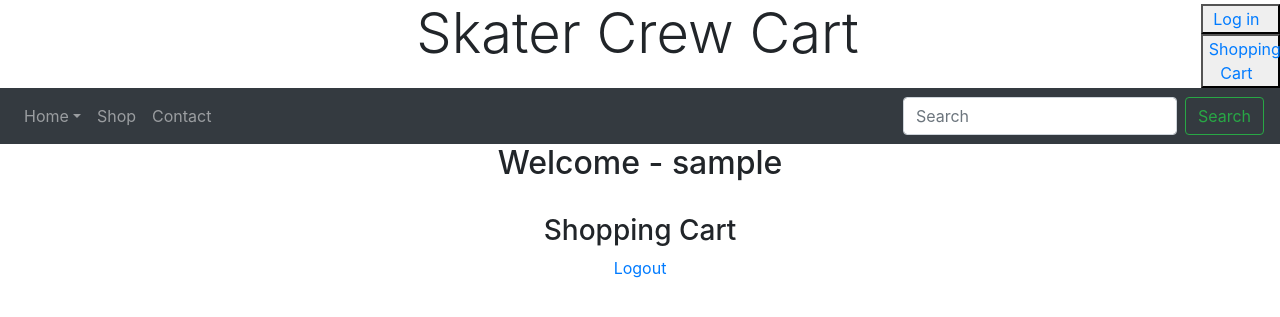
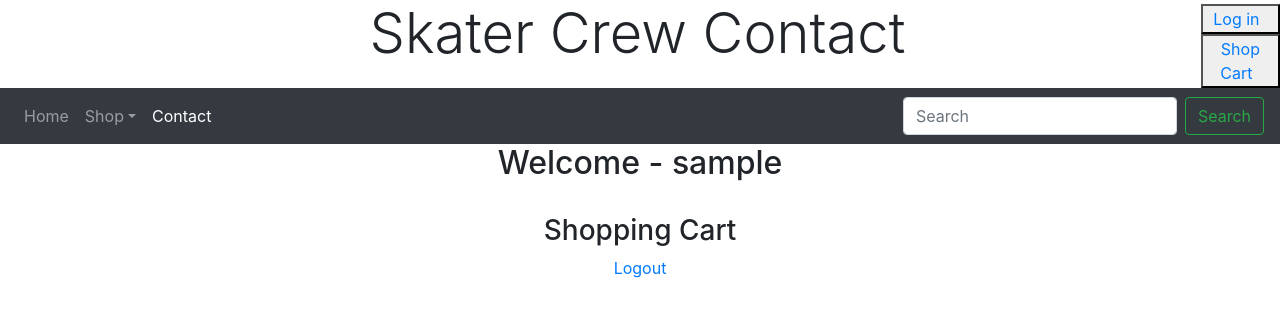
Before and after one commit to JordanAlbayrak/SkateboardingShop, a PHP site: page /entry.php in a window 1280 px wide. Shown: the top 317 px of the page. Run offline with PHP 8.4, Linux system fonts and the light colour scheme; the visitor is signed in with stand-in values (Sample User, id 1); some libraries are stand-ins or nearby versions.

Commit message:
Update some links small changes

```diff
--- a/skateshop/dbConection_Login_Registration/entry.php
+++ b/skateshop/dbConection_Login_Registration/entry.php
@@ -7,20 +7,20 @@ if (!isset($_SESSION["username"])) {
 <!DOCTYPE html>
 <html lang="en">
 <head>
-    <meta charset="UTF-8">
+    <meta charset="UrTF-8">
     <title>Skaters Crew</title>
     <link rel="stylesheet" href="https://cdn.rawgit.com/twbs/bootstrap/v4-dev/dist/css/bootstrap.css">
-    <link rel = "stylesheet" type = "text/css" href = "style.css">
+    <link rel="stylesheet" type ="text/css" href = "style.css">
 </head>
 <body class = "mb-5">
 <div class ="row bg-white ">
     <header style = "padding-left: 9.09%" class = "text-center display-4 col-sm-12 col-md-10 col-lg-11">
-        Skater Crew Cart
+        Skater Crew Contact
     </header>
     <div class = "text-center col-sm-12 col-md-2 col-lg-1">
-        <button style = "width: 100%" class="mt-1 mr-1"><a href = "login.html"class = "mr-2">Log in</a></button>
-        </br>
-        <button style = "width: 100%" class="mr-1"><a href = "cart.html"class = "mr-2">Shopping Cart</a></button>
+        <button style = "width: 100%" class="mt-1 mr-1"><a href = "../dbConection_Login_Registration/login.php" class = "mr-2">Log in</a></button>
+        <br>
+        <button style = "width: 100%" class="mr-1"><a href = "../dbConection_Login_Registration/entry.php" class = "mr-2">Shop Cart</a></button>
     </div>
 </div>
 <div class="container-fluid">
@@ -31,19 +31,18 @@ if (!isset($_SESSION["username"])) {
         <nav class="justify-content-between navbar navbar-expand-sm bg-dark navbar-dark mx-0 col-sm-12 col-md-12 col-lg-12">
 
             <ul class="navbar-nav">
-                <li class="nav-item">
-                    <a class="nav-link dropdown-toggle" id="navbarDropdownMenuLink" data-toggle="dropdown" aria-haspopup="true" aria-expanded="false" href = "index.html">Home</a>
-                    <div class="dropdown-menu" aria-labelledby="navbarDropdownMenuLink">
-                        <a class="dropdown-item" href="index.html#ourproducts">Our Products</a>
-                        <a class="dropdown-item" href="index.html#ourclients">Our Clients</a>
-                        <a class="dropdown-item" href="index.html#aboutus">About Us</a>
-                    </div>
-                </li >
-                <li class="nav-item">
-                    <a class="nav-link" href = "shop.html">Shop</a>
+                <li class="nav-item" >
+                    <a class="nav-link" href = "index.php">Home</a>
                 </li>
                 <li class="nav-item">
-                    <a class="nav-link" href = "contact.html">Contact</a>
+                    <a class="nav-link dropdown-toggle" id="navbarDropdownMenuLink" data-toggle="dropdown" aria-haspopup="true" aria-expanded="false">Shop</a>
+                    <div class="dropdown-menu" aria-labelledby="navbarDropdownMenuLink">
+                        <a class="dropdown-item" href="skateboards.php">Skateboards</a>
+                        <a class="dropdown-item" href="longboards.php">Longboards</a>
+                    </div>
+                </li>
+                <li class="nav-item active">
+                    <a class="nav-link" href = "contact.php">Contact</a>
                 </li>
             </ul>
             <div class="float-right">
@@ -62,7 +61,6 @@ if (!isset($_SESSION["username"])) {
         echo '<label><a href="logout.php">Logout</a></label>';
         ?>
     </div>
-
     <script src="https://ajax.googleapis.com/ajax/libs/jquery/2.1.4/jquery.min.js"></script>
     <script src="https://cdn.rawgit.com/twbs/bootstrap/v4-dev/dist/js/bootstrap.js"></script>
 </body>
--- a/skateshop/html-css-img/contact.php
+++ b/skateshop/html-css-img/contact.php
@@ -4,7 +4,7 @@
     <meta charset="UTF-8">
     <title>Skaters Crew</title>
     <link rel="stylesheet" href="https://cdn.rawgit.com/twbs/bootstrap/v4-dev/dist/css/bootstrap.css">
-    <link rel = "stylesheet" type = "text/css" href = "style.css">
+    <link rel="stylesheet" type = "text/css" href = "style.css">
 </head>
 <body class = "mb-5">
 <div class ="row bg-white ">
@@ -27,7 +27,6 @@
             <ul class="navbar-nav">
                 <li class="nav-item" >
                     <a class="nav-link" href = "index.php">Home</a>
-
                 </li>
                 <li class="nav-item">
                     <a class="nav-link dropdown-toggle" id="navbarDropdownMenuLink" data-toggle="dropdown" aria-haspopup="true" aria-expanded="false">Shop</a>
--- a/skateshop/html-css-img/longboards.php
+++ b/skateshop/html-css-img/longboards.php
@@ -27,7 +27,6 @@
             <ul class="navbar-nav">
                 <li class="nav-item" >
                     <a class="nav-link" href = "index.php">Home</a>
-
                 </li>
                 <li class="nav-item active">
                     <a class="nav-link dropdown-toggle" id="navbarDropdownMenuLink" data-toggle="dropdown" aria-haspopup="true" aria-expanded="false">Shop</a>
```
Also changed, not shown: skateshop/dbConection_Login_Registration/login.php (+4 -4 lines), skateshop/dbConection_Login_Registration/registration.php (deleted, +0 -28 lines), skateshop/dbConection_Login_Registration/registration_form.php (+29 -1 lines), skateshop/dbConection_Login_Registration/selectOneRecord.php (deleted, +0 -53 lines), skateshop/html-css-img/index.php (+1 -6 lines), skateshop/html-css-img/shop.php (+4 -9 lines), skateshop/html-css-img/skateboards.php (+3 -4 lines). Lines whose indentation alone changed are shown as unchanged.
